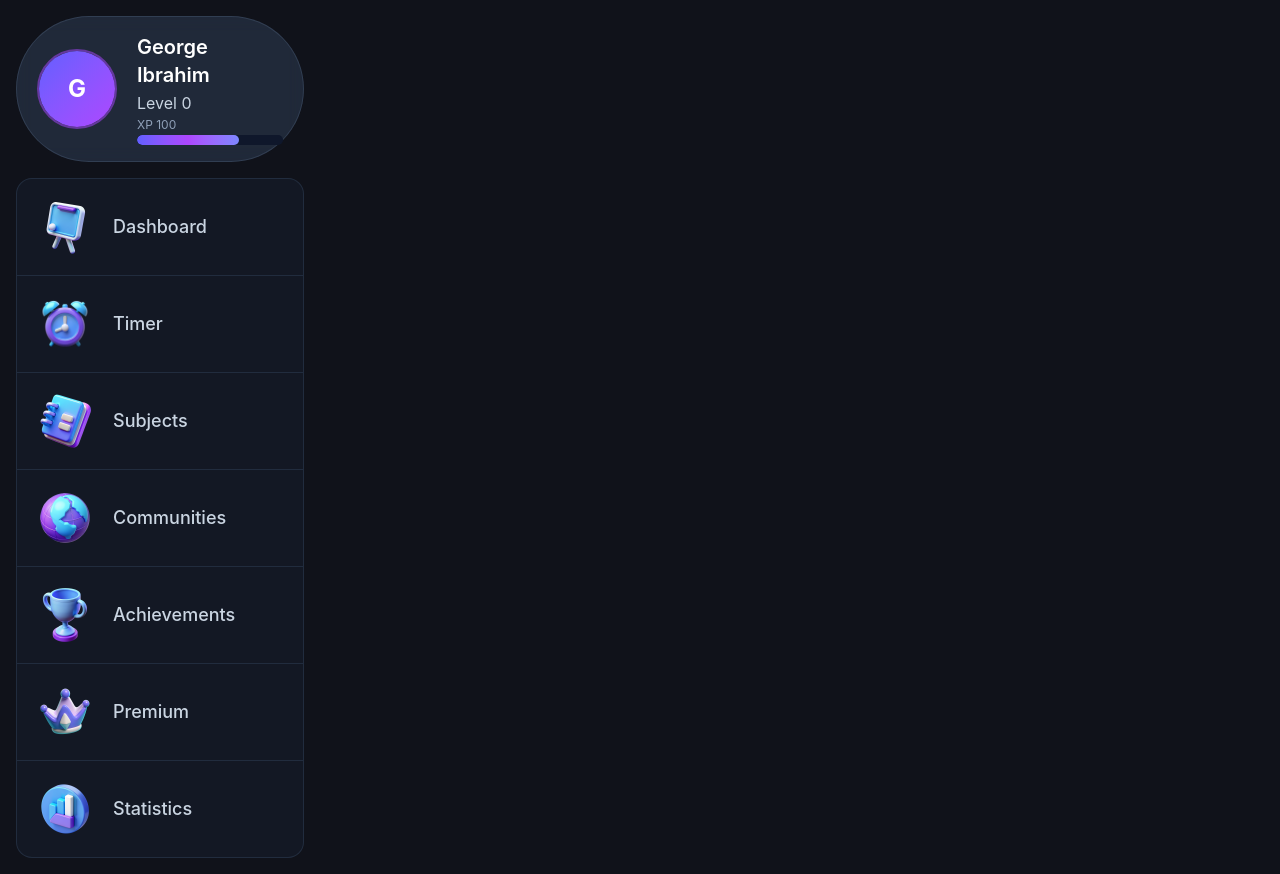
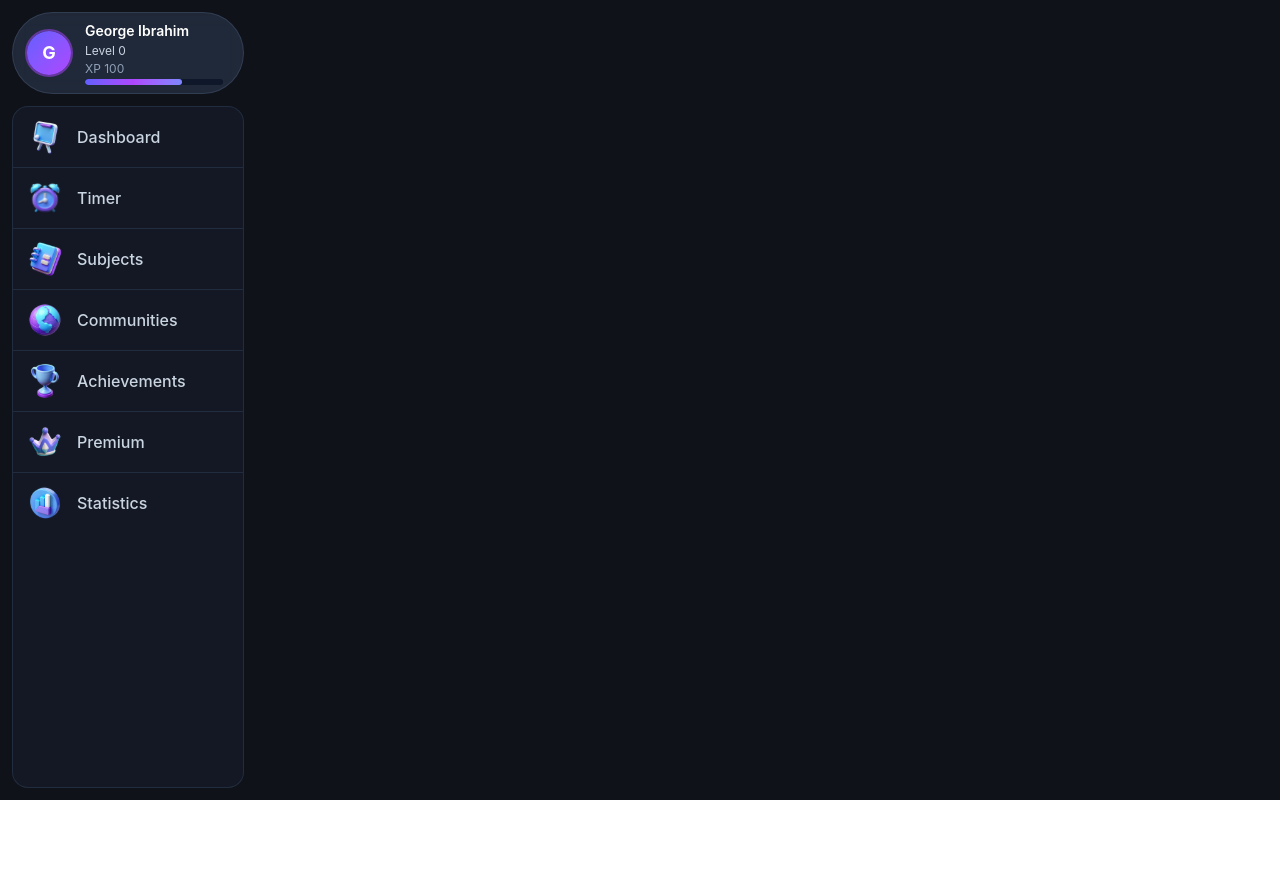
Before and after one commit to georgeibrahim1/yasta-focus, a React (Vite) app in the folder yasta-focus-frontend/: page / in a window 1280 px wide. After the commit the page ends 800 px from the top, so only its background shows below. Built offline with nearby package versions, Linux system fonts and the light colour scheme.

Commit message:
fix: the sizes of the left side bar

```diff
--- a/yasta-focus-frontend/src/components/ProfileStatus.jsx
+++ b/yasta-focus-frontend/src/components/ProfileStatus.jsx
@@ -8,9 +8,9 @@ export default function ProfileStatus({
   const xpPercentage = Math.min((xp / maxXp) * 100, 100)
 
   return (
-    <div className="flex items-center gap-5 bg-slate-700/50 backdrop-blur-sm rounded-full px-5 py-4 border border-slate-600/50">
+    <div className="flex items-center gap-3 bg-slate-700/50 backdrop-blur-sm rounded-full px-3 py-2 border border-slate-600/50">
       {/* Avatar */}
-      <div className="w-20 h-20 rounded-full overflow-hidden border-2 border-purple-500/50 flex-shrink-0">
+      <div className="w-12 h-12 rounded-full overflow-hidden border-2 border-purple-500/50 flex-shrink-0">
         {avatarUrl ? (
           <img
             src={avatarUrl}
@@ -18,22 +18,22 @@ export default function ProfileStatus({
             className="w-full h-full object-cover"
           />
         ) : (
-          <div className="w-full h-full bg-gradient-to-br from-indigo-500 to-purple-500 flex items-center justify-center text-white text-2xl font-bold">
+          <div className="w-full h-full bg-gradient-to-br from-indigo-500 to-purple-500 flex items-center justify-center text-white text-lg font-bold">
             {name.charAt(0).toUpperCase()}
           </div>
         )}
       </div>
 
       {/* Info */}
-      <div className="flex flex-col gap-0.5 flex-1">
-        <h2 className="text-xl font-semibold text-white">{name}</h2>
-        <p className="text-base text-slate-300">Level {level}</p>
+      <div className="flex flex-col gap-0.5 flex-1 pr-2">
+        <h2 className="text-sm font-semibold text-white">{name}</h2>
+        <p className="text-xs text-slate-300">Level {level}</p>
 
         {/* XP Bar */}
         <div className="flex items-center gap-2">
           <span className="text-xs text-slate-400">XP {maxXp}</span>
         </div>
-        <div className="w-full h-2.5 bg-slate-900 rounded-full overflow-hidden">
+        <div className="w-full h-1.5 bg-slate-900 rounded-full overflow-hidden mr-2">
           <div
             className="h-full bg-gradient-to-r from-indigo-500 via-purple-500 to-indigo-400 rounded-full transition-all duration-500"
             style={{ width: `${xpPercentage}%` }}
--- a/yasta-focus-frontend/src/components/SidebarButton.jsx
+++ b/yasta-focus-frontend/src/components/SidebarButton.jsx
@@ -4,14 +4,14 @@ export default function SidebarButton({ icon, label, link }) {
   return (
     <NavLink
       to={link}
-      className={({ isActive }) => `flex items-center gap-4 px-4 py-4 transition-all border-b border-slate-700/50 last:border-b-0
+      className={({ isActive }) => `flex items-center gap-3 px-3 py-2.5 transition-all border-b border-slate-700/50 last:border-b-0
         ${isActive
           ? 'bg-indigo-500/10'
           : 'hover:bg-slate-700/30'
         }`}
     >
-      <img src={icon} alt={label} className="w-16 h-16 object-contain" />
-      <span className="text-slate-300 text-lg font-medium">{label}</span>
+      <img src={icon} alt={label} className="w-10 h-10 object-contain flex-shrink-0" />
+      <span className="text-slate-300 text-base font-medium">{label}</span>
     </NavLink>
   )
 }
--- a/yasta-focus-frontend/src/layouts/mainLayout.jsx
+++ b/yasta-focus-frontend/src/layouts/mainLayout.jsx
@@ -6,7 +6,7 @@ export default function MainLayout() {
 
   return (
     <div className="min-h-screen bg-[#10121A] flex">
-        <div className="w-80 flex flex-col p-4 gap-4">
+        <div className="w-64 h-screen sticky top-0 flex flex-col p-3 gap-3 overflow-hidden">
           <header>
             <ProfileStatus
               name="George Ibrahim"
@@ -16,7 +16,7 @@ export default function MainLayout() {
               avatarUrl={null}
             />
           </header>
-          <nav className="flex flex-col bg-slate-800/30 rounded-2xl border border-slate-700/50 overflow-hidden">
+          <nav className="flex-1 min-h-0 flex flex-col bg-slate-800/30 rounded-2xl border border-slate-700/50 overflow-hidden">
             <SidebarButton icon="/icons/blackboard-icon.svg" label="Dashboard" link="/dashboard" />
             <SidebarButton icon="/icons/alarm-icon.svg" label="Timer" link="/timer" />
             <SidebarButton icon="/icons/notebook-icon.svg" label="Subjects" link="/notes" />
```
